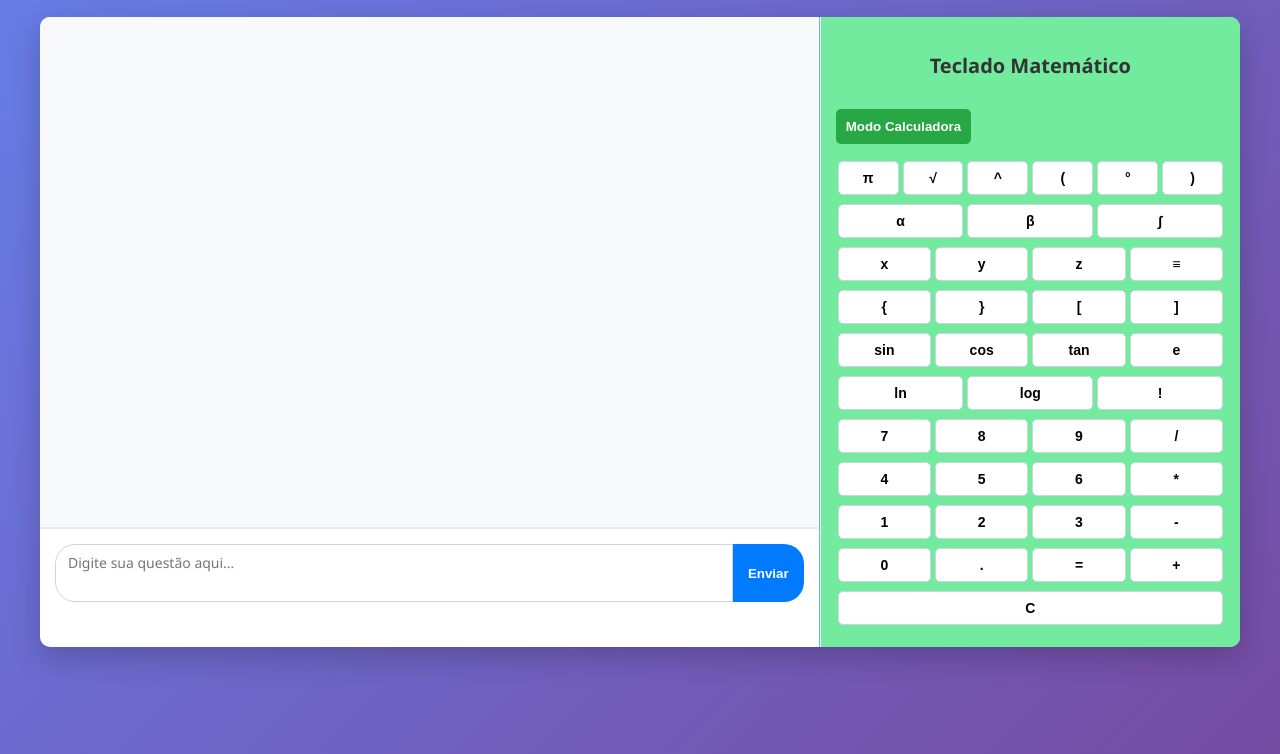
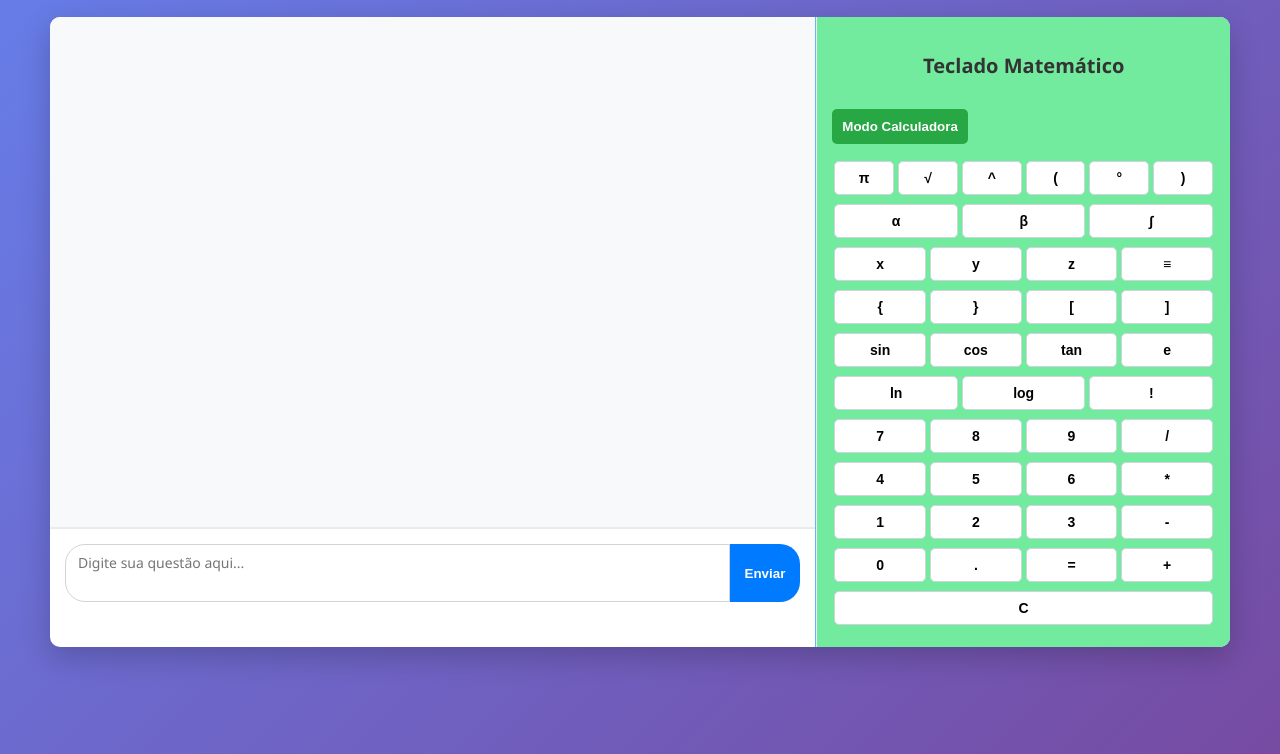
Before and after one commit to Skyjoe/professor-ia, a website: page public/index.html in a window 1280 px wide. Shown: the part 67-821 px from the top of the page. Drawn offline with Linux system fonts and the light colour scheme.

Commit message:
Reduce max-width of container from 1200px to 1180px

```diff
--- a/public/index.html
+++ b/public/index.html
@@ -20,7 +20,7 @@
     }
     #container {
       display: flex;
-      max-width: 1200px;
+      max-width: 1180px;
       margin: 0 auto;
       background: #fff;
       border-radius: 10px;
```
